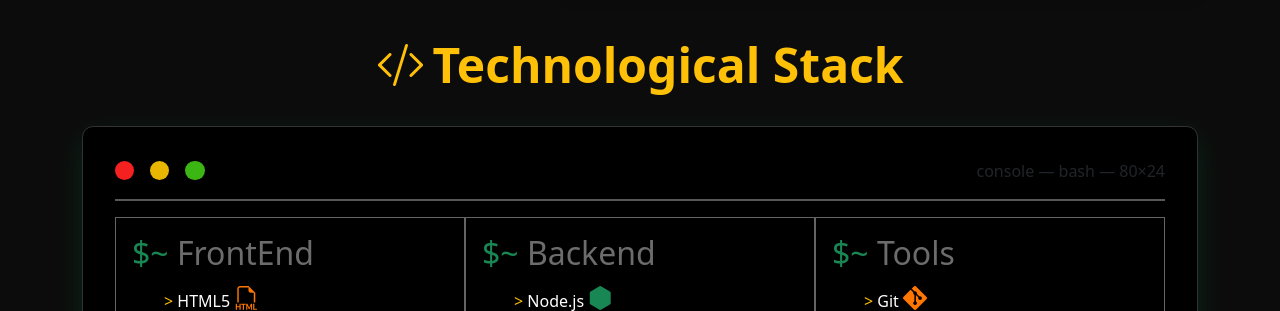
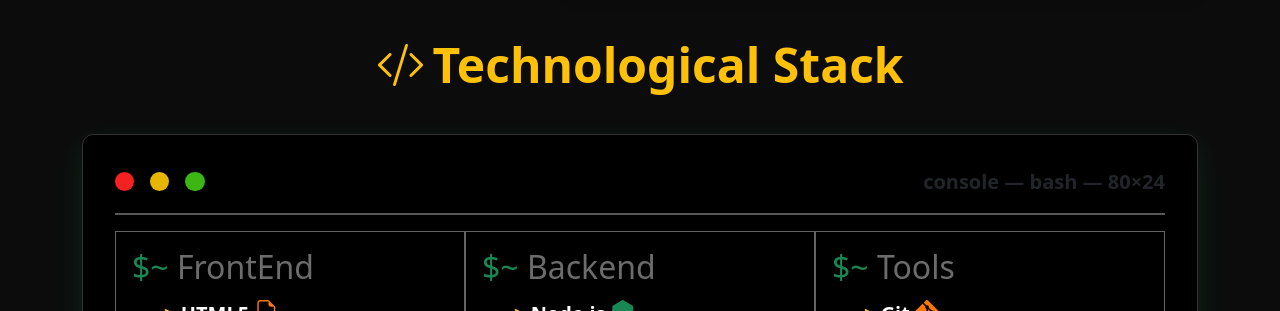
Before and after one commit to dany99222/Personal-Portfolio-Website, a website built with Vite: page index.html in a window 1280 px wide. Shown: the part 910-1221 px from the top of the page. Built offline with nearby package versions, Linux system fonts and the light colour scheme.

Commit message:
Se cambio el tamano de la letra

```diff
--- a/index.html
+++ b/index.html
@@ -251,7 +251,7 @@
       <h2 class="text-center mb-4 display-5 fw-bold text-warning">
         <i class="bi bi-code-slash me-2"></i>Technological Stack
       </h2>
-      <div class="contenedor-bash bg-black scroll-animate">
+      <div class="contenedor-bash bg-black scroll-animate fw-semibold fs-5">
         <div class="bash-header">
           <div class="bash-header-botones">
             <span class="bola roja"></span>
```
